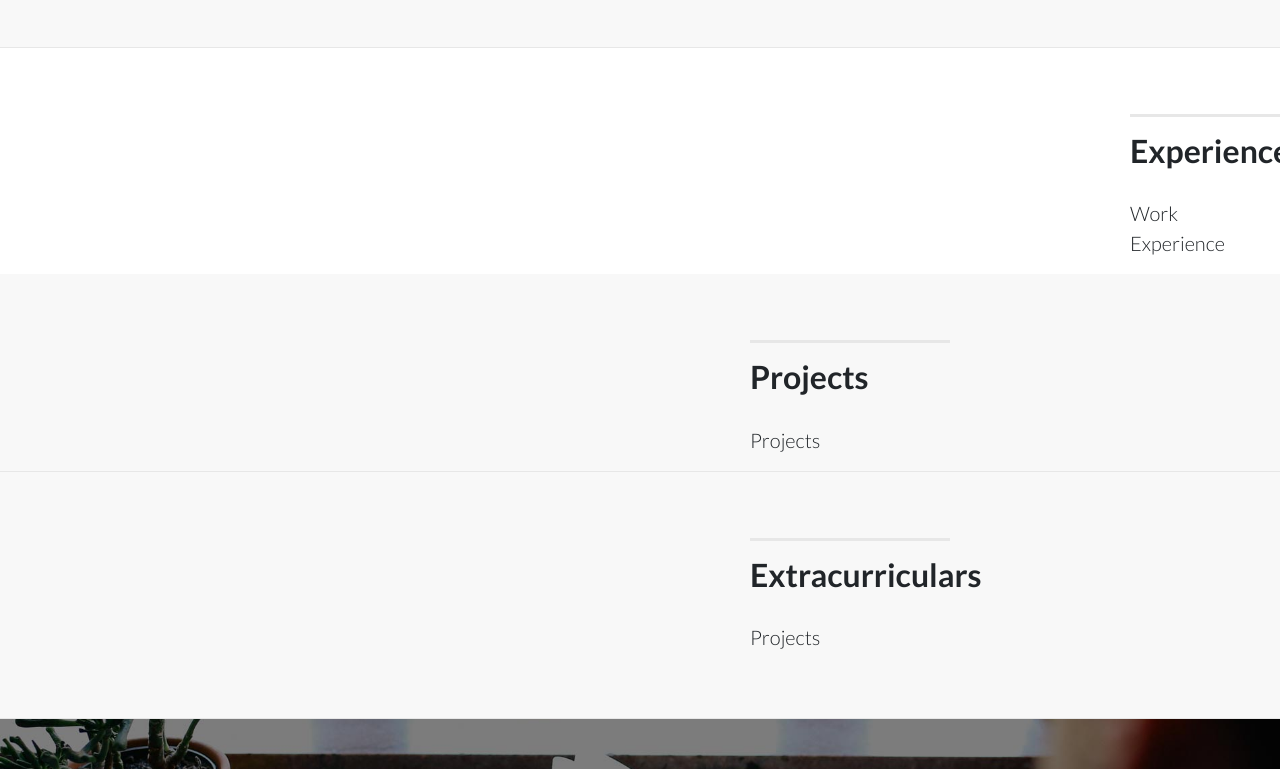
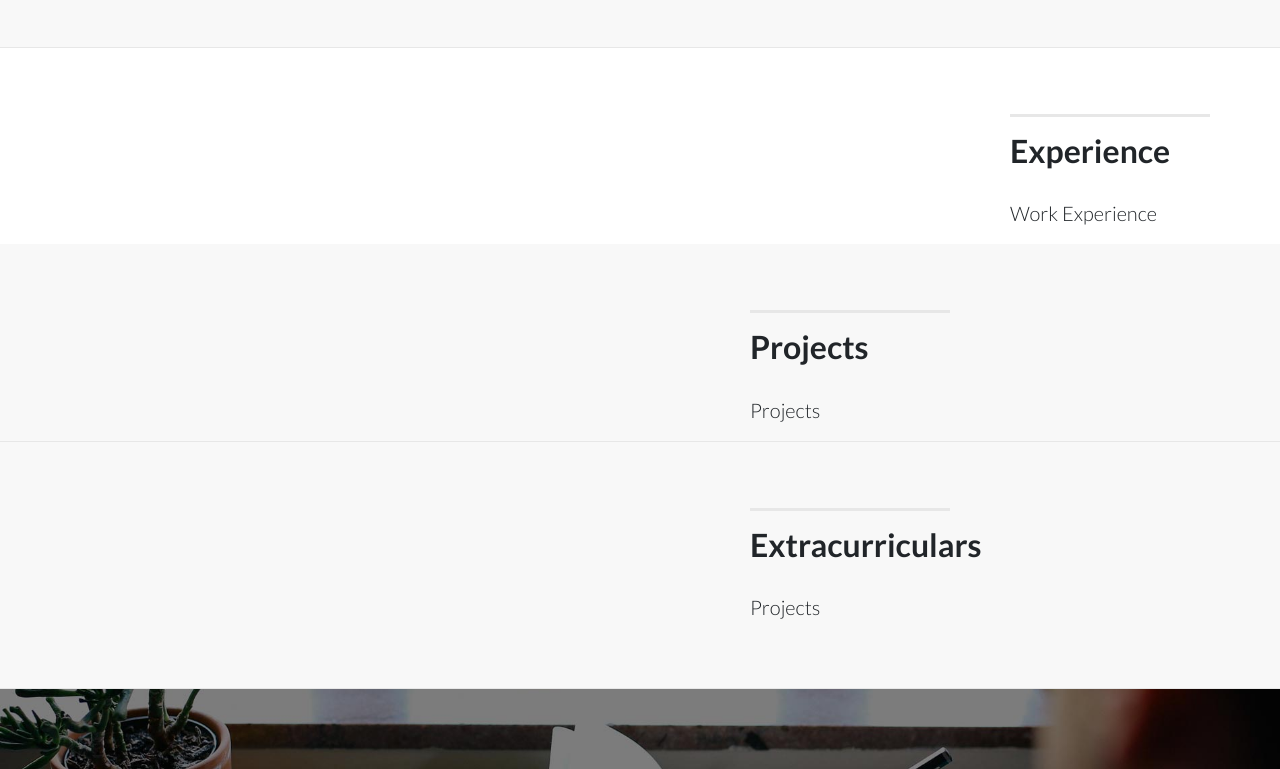
Before and after one commit to bharathjaladi/bharathjaladi.github.io, a website: page index.html in a window 1280 px wide. Shown: the part 1478-2247 px from the top of the page. Drawn offline with nearby package versions, Linux system fonts and the light colour scheme.

Commit message:
Formatting attempt

```diff
--- a/index.html
+++ b/index.html
@@ -164,7 +164,7 @@
       <div class="container">
 
         <div class="row">
-          <div class="col-lg-1 ml-auto">
+          <div class="ml-auto">
             <hr class="section-heading-spacer">
             <div class="clearfix"></div>
             <h2 class="section-heading">Experience</h2>
```
